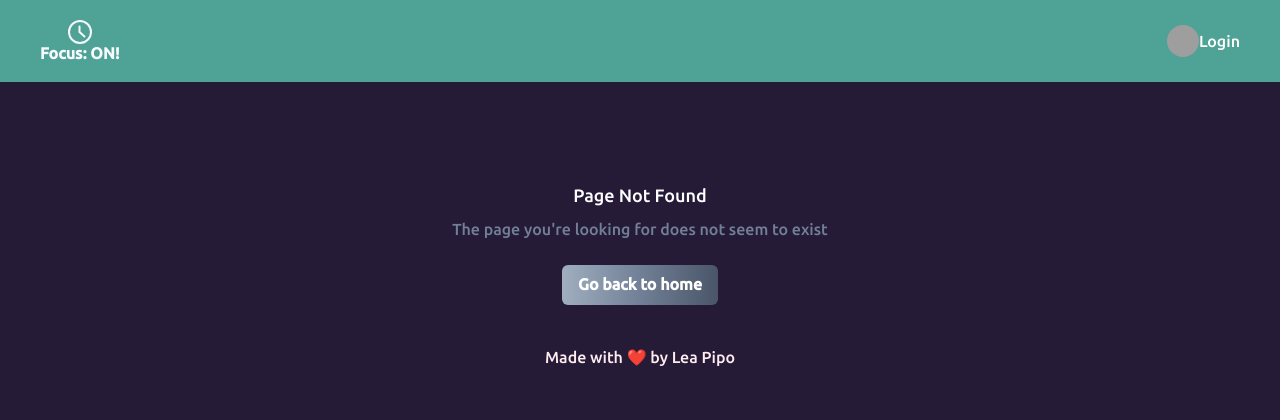
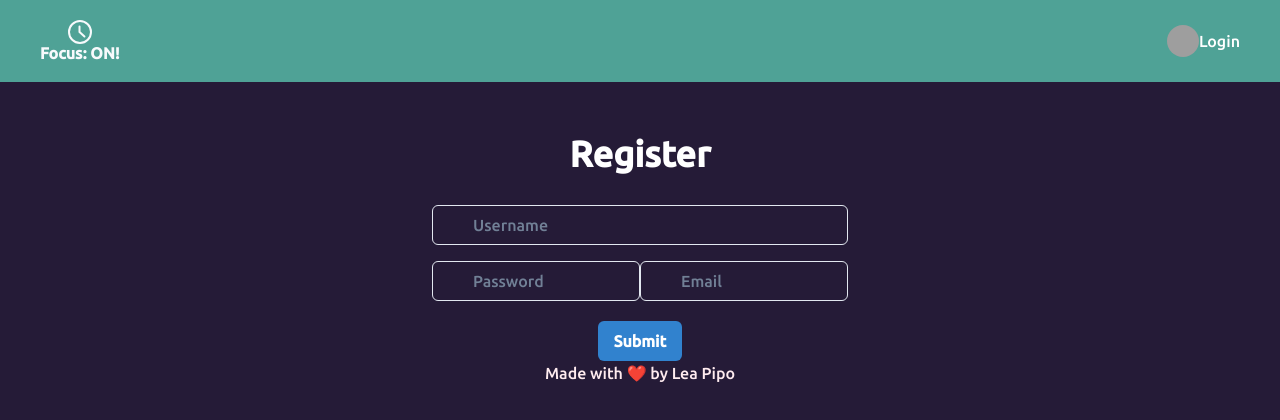
Before and after one commit to cecelia001/focus-on, a React (Create React App) app in the folder client/: page /register in a window 1280 px wide. Before the commit this address had no page. Shown: the top 420 px of the page. Built offline with nearby package versions, Linux system fonts and the light colour scheme; grey boxes are pictures that could not be loaded.

Commit message:
Add register new user

```diff
--- a/client/src/App.js
+++ b/client/src/App.js
@@ -21,6 +21,7 @@ import CurrentDay from "./components/CurrentDay";
 import LoginView from './views/LoginView';
 import ProfileView from './views/ProfileView';
 import Error404View from "./views/Error404View";
+import RegisterView from './views/RegisterView';
 
 function App() {
 
@@ -55,6 +56,10 @@ function App() {
       <div className="container">
         <Routes>
           <Route path="/" element={<WelcomePage />} />
+          <Route path="/register" element={<RegisterView
+                loginCb={(u, p) => doLogin(u, p)}
+                loginError={loginErrorMsg}
+              />} />
           <Route path="/focus/:userId" element={
             <PrivateRoute>
                 <Overview />
--- a/client/src/helpers/Api.js
+++ b/client/src/helpers/Api.js
@@ -24,6 +24,14 @@ class Api {
         let body = { username, password };
 
         return await this._doFetch('/login', 'POST', body);
+    }
+
+    /**
+     * Register a new user
+     **/
+
+    static async registerUser(newUserObj) {
+        return await this._doFetch('/register', 'POST', newUserObj);
     }
 
     /**
--- /dev/null
+++ b/client/src/views/RegisterView.js
@@ -0,0 +1,139 @@
+import React, { useState } from 'react';
+import {
+    Button,
+    Heading,
+    Container,
+    Input,
+    Stack,
+    InputGroup,
+    InputLeftElement,
+ } from '@chakra-ui/react'
+
+
+import Api from "../helpers/Api";
+
+
+function RegisterView(props) {
+    const [username, setUsername] = useState('');
+    const [password, setPassword] = useState('');
+    const [email, setEmail] = useState('');
+
+
+
+    async function doRegister(){
+
+        const newUserObj = {
+            username: username,
+            password: password,
+            email: email
+        }
+
+
+    let response = await Api.registerUser(newUserObj);
+      if (response.ok) {
+        props.loginCb && props.loginCb(username, password);
+      } else {
+        console.log(`Server error: ${response.status} ${response.statusText}`);
+      }
+
+  }
+
+
+
+    function handleChange(event) {
+        let { name, value } = event.target;
+        switch (name) {
+            case 'usernameInput':
+                setUsername(value);
+                break;
+            case 'passwordInput':
+                setPassword(value);
+                break;
+            case 'emailInput':
+                setEmail(value);
+                break;
+            default:
+                break;
+        }
+    }
+
+    function handleSubmit(event) {
+        event.preventDefault();
+        doRegister();
+        props.loginCb(username, password);
+    }
+
+
+
+    return (
+        <Container maxW='md' color='white'>
+
+        <Stack spacing="8">
+
+          <Heading fontsize="lg" mt="50px" mb="30px">
+            Register
+          </Heading>
+
+      </Stack>
+
+        <div className="LoginView row">
+
+                {
+                    props.loginError && (
+                        <div className="alert alert-danger">{props.loginError}</div>
+                    )
+                }
+
+                <form onSubmit={handleSubmit} >
+
+                    <Stack spacing={4}>
+                        <InputGroup>
+                            <InputLeftElement
+                            pointerEvents='none'
+                            />
+                            <Input
+                                type='text'
+                                placeholder='Username'
+                                name="usernameInput"
+                                required
+                                className="form-control"
+                                value={username}
+                                onChange={handleChange}
+                                 />
+                        </InputGroup>
+
+                        <InputGroup>
+                            <InputLeftElement
+                            pointerEvents='none'
+                            color='gray.300'
+                            fontSize='1.2em'
+                            />
+                            <Input
+                            type="password"
+                            name="passwordInput"
+                            required
+                            className="form-control"
+                            value={password}
+                            onChange={handleChange}
+                            placeholder='Password' />
+
+                            <Input
+                            type="email"
+                            name="emailInput"
+                            required
+                            className="form-control"
+                            value={email}
+                            onChange={handleChange}
+                            placeholder='Email' />
+                        </InputGroup>
+                    </Stack>
+
+                    <Button colorScheme='blue' mt="20px" type="submit" >Submit</Button>
+                </form>
+        </div>
+        </Container>
+    );
+
+}
+
+export default RegisterView;
```
Also changed, not shown: 2 other files (tests, documents, lock files or other folders).
